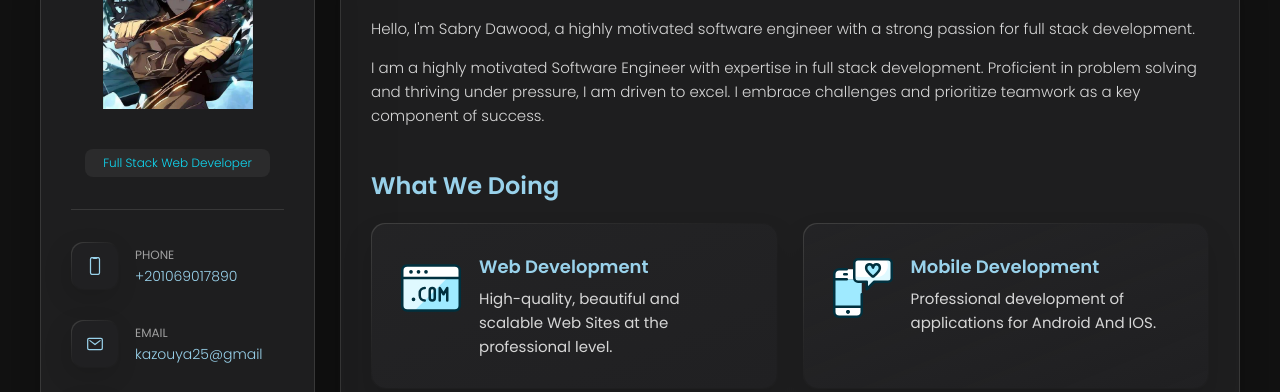
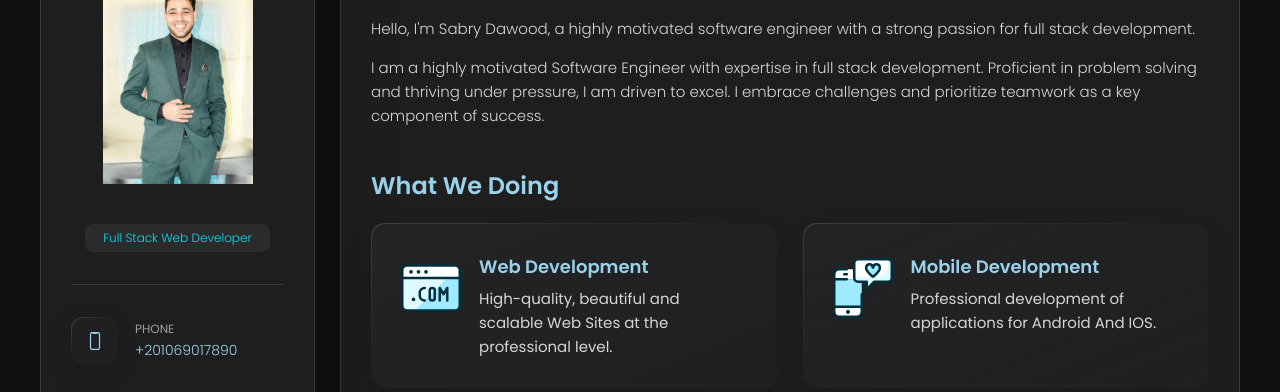
Before and after one commit to sabrydawood/sabry-dawood, a plain HTML site: page index.html in a window 1280 px wide. Shown: the part 162-554 px from the top of the page. Drawn offline with nearby package versions, Linux system fonts and the light colour scheme.

Commit message:
Update index.html

```diff
--- a/index.html
+++ b/index.html
@@ -13,18 +13,18 @@
   <meta property="og:title" content="Sabry Dawood">
   <meta property="og:description"
     content="I am Sabry Dawood, a highly skilled Full Stack Developer from Egypt, proficient in Node.js, React, Next.js, PHP, Laravel, SQL, MySQL, and MongoDB. With expertise in both frontend and backend development, I craft scalable, dynamic, and efficient web solutions, ensuring optimal performance and user experience.">
-  <meta property="og:image" content="/assets/images/my-avatar.jfif">
+  <meta property="og:image" content="/assets/images/Me2.jpg">
   <meta property="og:url" content="https://usb.zaker.live">
   <meta property="og:type" content="website">
 
   <!-- Twitter Card tags -->
-  <meta name="twitter:card" content="/assets/images/my-avatar.jfif">
+  <meta name="twitter:card" content="/assets/images/Me2.jpg">
   <meta name="twitter:title" content="Sabry Dawood">
   <meta name="twitter:description"
     content="I am Sabry Dawood, a highly skilled Full Stack Developer from Egypt, proficient in Node.js, React, Next.js, PHP, Laravel, SQL, MySQL, and MongoDB. With expertise in both frontend and backend development, I craft scalable, dynamic, and efficient web solutions, ensuring optimal performance and user experience.">
-  <meta name="twitter:image" content="/assets/images/my-avatar.jfif">
+  <meta name="twitter:image" content="/assets/images/Me2.jpg">
   <title>Sabry Dawood</title>
-  <link rel="shortcut icon" href="./assets/images/my-avatar.jfif" type="image/x-icon" />
+  <link rel="shortcut icon" href="./assets/images/Me2.jpg" type="image/x-icon" />
   <link rel="stylesheet" href="./assets/css/style.css" />
 
   <!--
@@ -48,7 +48,7 @@
     <aside class="sidebar" data-sidebar>
       <div class="sidebar-info">
         <figure class="avatar-box">
-          <img src="./assets/images/my-avatar.jfif" alt="Richard hanrick" width="80" />
+          <img src="./assets/images/Me2.jpg" alt="Richard hanrick" width="80" />
         </figure>
 
         <div class="info-content">
```
